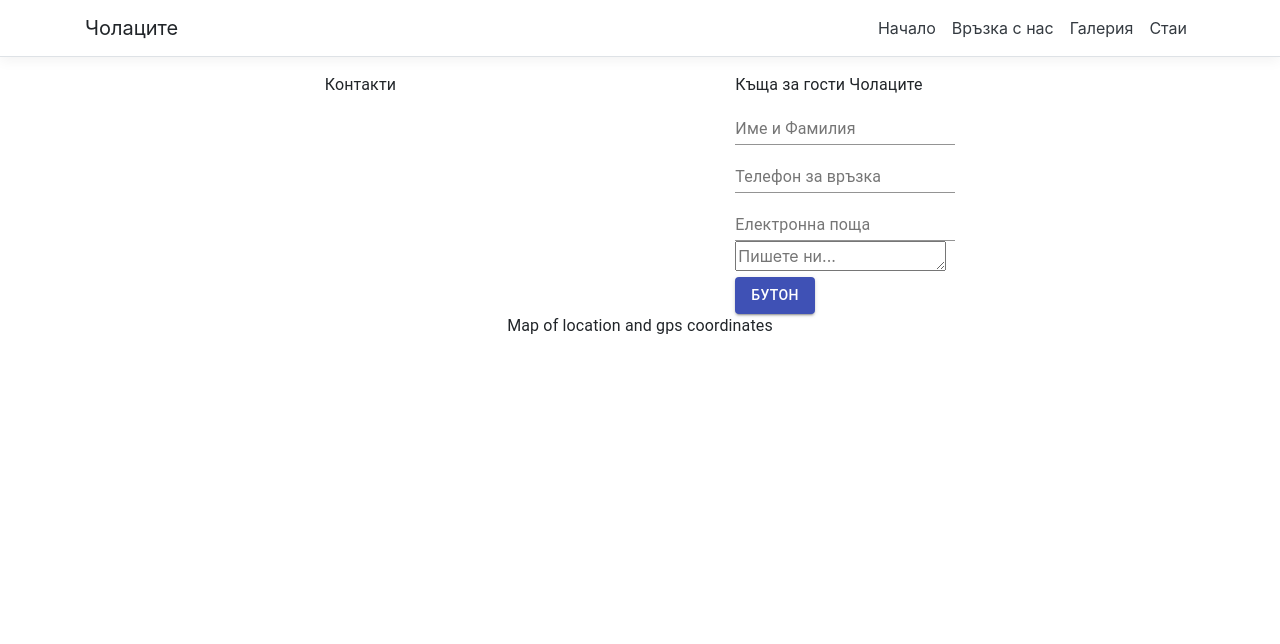
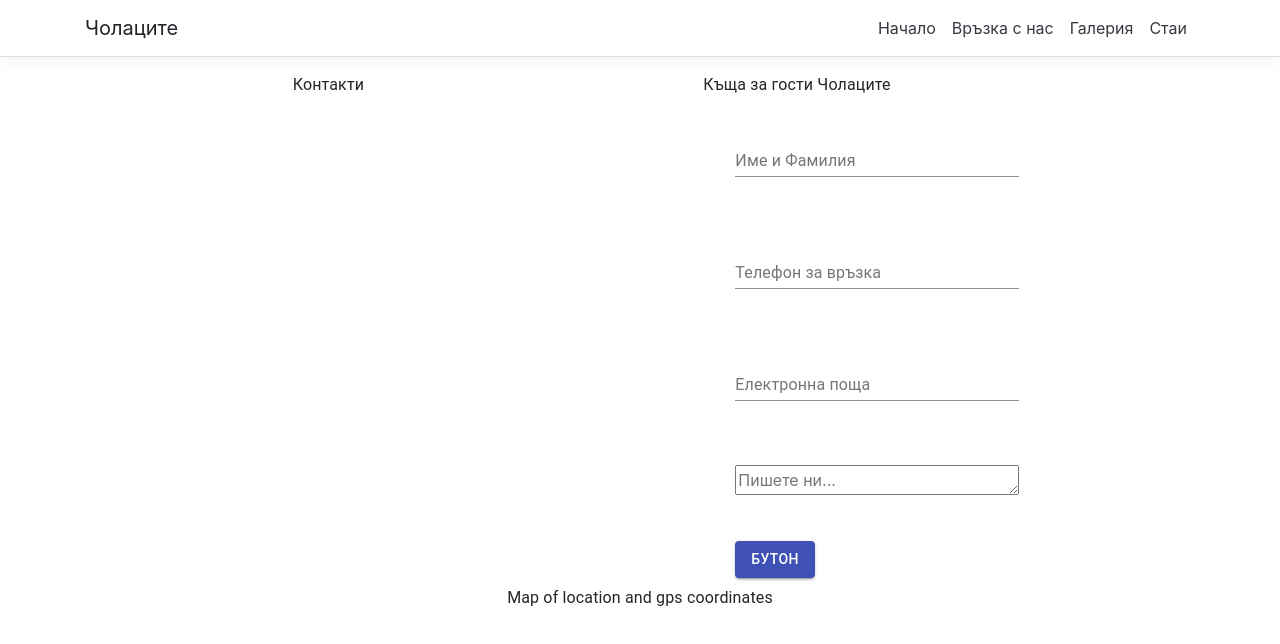
Before and after one commit to pavsavov/HouseCholacite, a React (Create React App) app in the folder src/House.Web/House.Web/ClientApp/: page /contact-us in a window 1280 px wide. Shown: the top 644 px of the page. Built offline with nearby package versions, Linux system fonts and the light colour scheme.

Commit message:
Form component file

```diff
--- a/src/House.Web/House.Web/ClientApp/src/components/Form/ContactUs.js
+++ b/src/House.Web/House.Web/ClientApp/src/components/Form/ContactUs.js
@@ -1,9 +1,9 @@
 import React from 'react';
-import { Button, TextField, Typography, FormControl } from '@material-ui/core';
+import { Button, TextField, Typography } from '@material-ui/core';
 import { makeStyles } from '@material-ui/core/styles';
 import Grid from '@material-ui/core/Grid';
 import TextareaAutosize from '@material-ui/core/TextareaAutosize'
-import {ComposedForm} from './ComposedForm'
+// import {ComposedForm} from './ComposedForm'
 
 const useStyles = makeStyles(theme => ({
     root: {
@@ -47,7 +47,25 @@ const ContactUs = () => {
                            </Typography>
                         </Grid>
 
-                        <ComposedForm style={classes}/>
+                        <form>
+            <Grid item>
+                <TextField label="Име и Фамилия" className={classes.styleTextField} />
+            </Grid>
+            <Grid item>
+                <TextField label="Телефон за връзка" className={classes.styleTextField} />
+            </Grid>
+            <Grid item>
+                <TextField label="Електронна поща" className={classes.styleTextField} />
+            </Grid>
+            <Grid item>
+                <TextareaAutosize id="" label="Съобщение" placeholder="Пишете ни..." className={classes.textArea} />
+            </Grid>
+            <Grid item>
+                <Button variant="contained" color="primary" className={classes.buttonStyle}>
+                    Бутон
+    </Button>
+            </Grid>
+        </form>
 
                     </Grid>
                     <Grid container justify="center">
```
